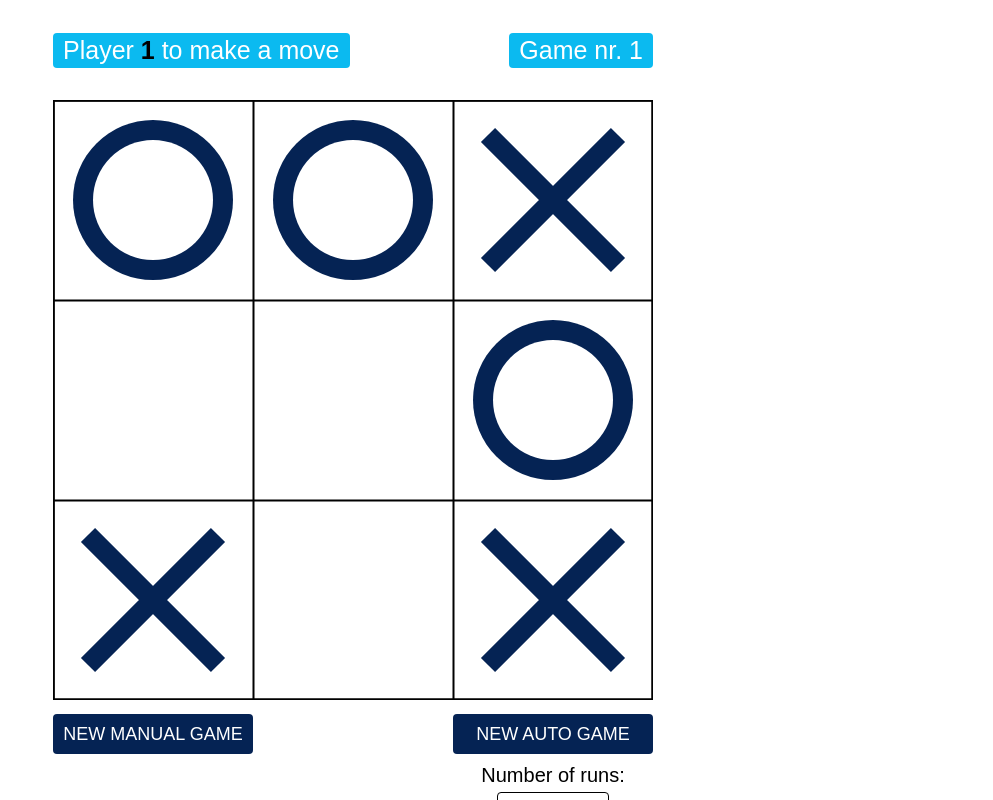
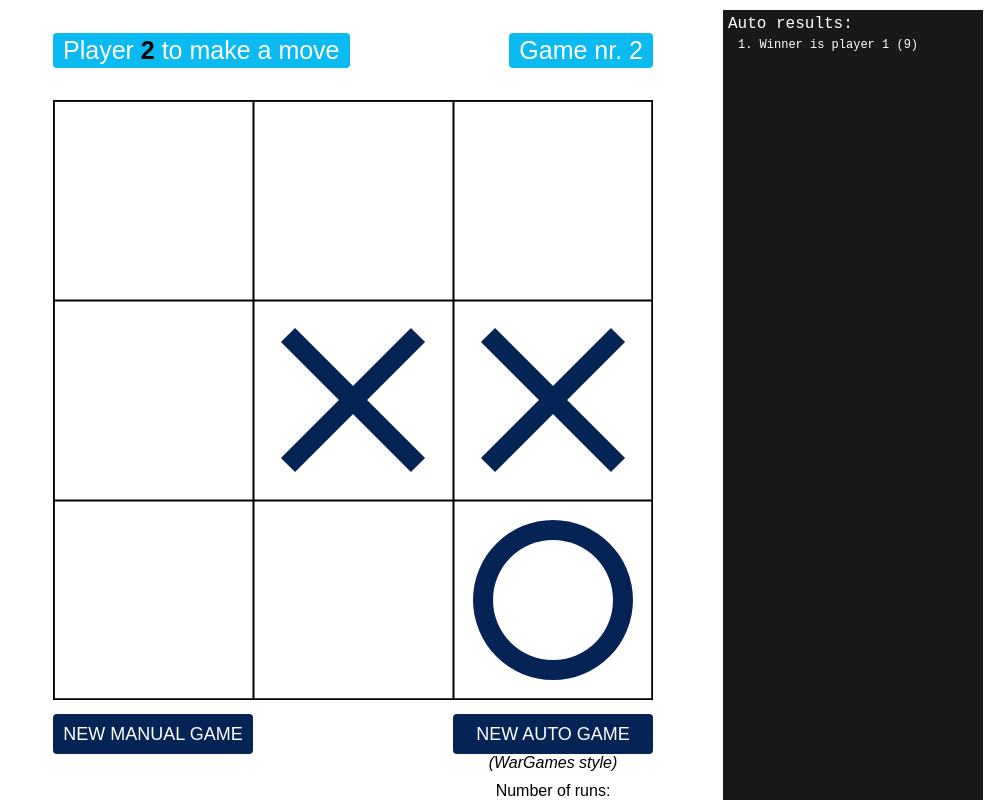
Before and after one commit to vitting/wasm-tictactoe, a website built with webpack: page index.html in a window 1280 px wide. Both pictures are taken after a click on the button "NEW AUTO GAME". Shown: the top 800 px of the page, without its empty margins (287-1280 px from the left). Built offline with nearby package versions, Linux system fonts and the light colour scheme.

Commit message:
show hide results

```diff
--- a/index.html
+++ b/index.html
@@ -9,16 +9,13 @@
     body {
       margin: 0px;
       padding: 0px;
+      font-family: Arial, Helvetica, sans-serif;
     }
 
     #container {
       display: grid;
       grid-template-rows: 100px auto auto;
       justify-items: center;
-    }
-
-    .row1 {
-      align-self: center;
     }
 
     #buttonContainer {
@@ -37,13 +34,13 @@
     #titleContainer {
       width: 600px;
       font-size: 25px;
-      font-family: Arial, Helvetica, sans-serif;
       display: grid;
       grid-template-columns: auto auto;
       justify-content: space-between;
     }
 
-    #title, #titleGameNumber {
+    #title,
+    #titleGameNumber {
       display: none;
       background-color: #0bbaf0;
       color: white;
@@ -60,12 +57,6 @@
       justify-self: right;
     }
 
-    #numberOfAutoRunsContainer, #showAutoRunsContainer {
-      display: grid;
-      grid-template-rows: auto auto;
-      justify-content: center;
-    }
-
     #newGameButton,
     #newAutoGameButton {
       width: 200px;
@@ -79,25 +70,59 @@
       border-radius: 4px;
     }
 
-    #numberOfAutoRuns,
-    #showAutoRuns {
-      width: 90px;
-      height: 30px;
-      padding: 0px 10px;
-      text-align: right;
-      font-size: 16px;
-      border-radius: 4px;
-      border: 1px solid black;
-    }
-
     #canvas {
       width: 600px;
       height: 600px;
     }
 
+    #resultContainer {
+      display: none;
+      background-color: rgba(0, 0, 0, 0.9);
+      color: white;
+      position: absolute;
+      width: 250px;
+      right: 10px;
+      top: 10px;
+      font-family: 'Courier New', Courier, monospace;
+      padding: 5px;
+      overflow: auto;
+      height: 900px;
+    }
+
+    #resultList {
+      font-size: 12px;
+      text-align: left;
+      margin-left: 10px;
+    }
+
+    #resultTitle {
+      text-align: start;
+    }
+
+    #resultsTime {
+      font-size: 12px;
+      margin-top: 5px;
+      margin-bottom: 5px;
+    }
+
+    input,
+    select {
+      width: 90px;
+      height: 30px;
+      padding: 0px 10px;
+      text-align: right;
+      font-size: 14px;
+      border-radius: 4px;
+      border: 1px solid black;
+    }
+
     label {
-      font-size: 20px;
-      font-family: Arial, Helvetica, sans-serif;
+      font-size: 16px;
+      text-align: center;
+    }
+
+    .row1 {
+      align-self: center;
     }
 
     .justify-self-center {
@@ -111,20 +136,38 @@
     .spacer-bottom {
       margin-bottom: 5px;
     }
+
+    .grid-2-row-center {
+      display: grid;
+      grid-template-rows: auto auto;
+      justify-content: center;
+    }
+
+    .italic {
+      font-style: italic;
+    }
   </style>
 </head>
 
 <body>
+  <div id="resultContainer">
+    <div id="resultTitle">Auto results:</div>
+    <div id="resultsTime"></div>
+    <div id="resultList">
+      <div>10. Winner is player 1!</div>
+    </div>
+  </div>
+
 
   <div id="container">
 
     <div id="titleContainer" class="row1">
-        <div id="title">Player <span id="playerToStartValue"></span> to make a move</div>
-        <div id= "titleGameNumber">Game nr. <span id="titleGameNumberValue"></span></div>
+      <div id="title">Player <span id="playerToStartValue"></span> to make a move</div>
+      <div id="titleGameNumber">Game nr. <span id="titleGameNumberValue"></span></div>
     </div>
 
     <div id="canvasContainer" class="row2">
-        <canvas id="canvas"></canvas>
+      <canvas id="canvas"></canvas>
     </div>
 
     <div id="buttonContainer" class="row3 spacer-top">
@@ -132,19 +175,34 @@
 
       <div id="autoGameContainer">
         <button id="newAutoGameButton" type="button">NEW AUTO GAME</button>
+        <div class="justify-self-center italic">(WarGames style)</div>
 
         <div>
-          <div id="numberOfAutoRunsContainer" class="spacer-top">
+          <div id="numberOfAutoRunsContainer" class="spacer-top grid-2-row-center">
             <label class="spacer-bottom" for="numberOfAutoRuns">Number of runs:</label>
-            <input type="text" class="justify-self-center" name="numberOfAutoRuns" id="numberOfAutoRuns" value="10" maxlength="8">
+            <input type="text" class="justify-self-center" name="numberOfAutoRuns" id="numberOfAutoRuns" value="10"
+              maxlength="8">
           </div>
 
-          <div id="showAutoRunsContainer" class="spacer-top">
+          <div id="showAutoRunsContainer" class="spacer-top grid-2-row-center">
             <label class="spacer-bottom" for="showAutoRuns">Show Moves:</label>
             <select name="showAutoRuns" id="showAutoRuns" class="justify-self-center">
               <option value="1">Ja</option>
               <option value="0">Nej</option>
             </select>
+          </div>
+
+          <div id="showResultContainer" class="spacer-top grid-2-row-center">
+            <label class="spacer-bottom" for="showAutoRuns">Show Result:</label>
+            <select name="showResult" id="showResult" class="justify-self-center">
+              <option value="1">Ja</option>
+              <option value="0">Nej</option>
+            </select>
+          </div>
+
+          <div id="numberOfmsContainer" class="spacer-top grid-2-row-center">
+            <label class="spacer-bottom" for="numberOfms">MS for move:</label>
+            <input type="text" class="justify-self-center" name="numberOfms" id="numberOfms" value="250" maxlength="8">
           </div>
         </div>
       </div>
--- a/js/index.ts
+++ b/js/index.ts
@@ -1,6 +1,6 @@
 import {TicTacToe} from "./tictactoe";
 
-let buttonElem = document.getElementById("newAutoGameButton");
+const buttonElem = document.getElementById("newAutoGameButton");
 
 let tictactoe = new TicTacToe();
 
@@ -9,13 +9,15 @@ tictactoe.init();
 buttonElem.addEventListener("click", () => {
     const showAutoRunsElem = document.getElementById("showAutoRuns") as HTMLSelectElement;
     const numberOfAutoRunsElem = document.getElementById("numberOfAutoRuns") as HTMLInputElement;
+    const numberOfmsElem = document.getElementById("numberOfms") as HTMLInputElement;
+    const showResultElem = document.getElementById("showResult") as HTMLSelectElement;
     let showAutoRuns: number = parseInt(showAutoRunsElem.value);
+    let showResult: number = parseInt(showResultElem.value);
     let numberOfAutoRuns: number = parseInt(numberOfAutoRunsElem.value);
-    console.log(showAutoRuns, numberOfAutoRuns);
-    tictactoe.runAuto(numberOfAutoRuns, showAutoRuns === 1);
-
+    let numberOfms: number = parseInt(numberOfmsElem.value);
+    console.log(showResultElem.value);
+    tictactoe.runAuto(numberOfAutoRuns, showAutoRuns === 1, numberOfms, showResult === 1);
 });
-
 
 let buttonManual = document.getElementById("newGameButton") as HTMLButtonElement;
 
--- a/js/tictactoe.ts
+++ b/js/tictactoe.ts
@@ -20,22 +20,33 @@ export class TicTacToe {
     private _messageElementFillColor: string = "rgba(42, 163, 97, 0.8)";
     private _messageTextElementFillColor: string = "rgba(255, 255, 255, 1)";
     private _isCanvasEventListenerAdded = false;
-
+    private _autoRunWinners: number[] = [];
+/// TODO: Statestik
     constructor() {}
 
     public init() {
         this.initRun();
     }
 
-    public async runAuto(numberOfGames: number, showMoves: boolean = false) {
+    public async runAuto(numberOfGames: number, showMoves: boolean = false, moveMs: number = 250, showResult: boolean = false) {
+        let start: number = Date.now();
+        let end: number = 0;
+        this._autoRunWinners = [];
+        this.addResult(null);
+        this.showResults(showResult);
+
         for (let index = 0; index < numberOfGames; index++) {
-            this.newGame(false);
+            this.newGame(false, showResult);
             this.setGameMoveText((index + 1).toString());
-            await this.autoMakeMoves(showMoves);
+            await this.autoMakeMoves(showMoves, (index + 1), moveMs);
         }
+
+        end = Date.now();
+        let stat = this.autoStatistic(numberOfGames);
+        this.setResultTime(`${numberOfGames.toString()} Games played in ${(end-start).toString()} ms.\n Player1 won: ${stat[0]}, Player2 won: ${stat[1]}, draws: ${stat[2]}`);
     }
 
-    public newGame(enableCanvasClick: boolean) {
+    public newGame(enableCanvasClick: boolean, showResult: boolean = false) {
         this._currentPlayer = 0;
         this._moveCount = 0;
         this._moves = [];
@@ -44,29 +55,38 @@ export class TicTacToe {
         this.setGameMoveText();
         if (enableCanvasClick && !this._isCanvasEventListenerAdded) {
             this.showGameNumber(false);
+            this.showResults(false);
             this._canvas.addEventListener("click", (e) => this.canvasClick(e));
             this._isCanvasEventListenerAdded = true;
         } else {
             this.showGameNumber(true);
             this.setGameMoveText("0");
+            this.showResults(showResult);
         }
 
         this.setPlayerToMove(this.getPlayerToStart());
     }
 
-    private async autoMakeMoves(showMoves: boolean) {
+    private autoStatistic(numberOfGames: number): [number, number, number] {
+        let player1Count = this._autoRunWinners.filter((value) => value === 1).length;
+        let player2Count = this._autoRunWinners.length - player1Count;
+        let draws = numberOfGames - (player1Count + player2Count);
+        return [player1Count, player2Count, draws];
+    }
+
+    private async autoMakeMoves(showMoves: boolean, autoRunNumber: number, moveMs: number) {
         let moveIndex = this.autoGetIndex();
 
-        while (this.addMove(moveIndex) === MoveState.Started) {
+        while (this.addMove(moveIndex, autoRunNumber) === MoveState.Started) {
             if (showMoves) {
-                await sleep(500);
+                await sleep(moveMs);
             }
 
             moveIndex = this.autoGetIndex();
         }
 
         if (showMoves) {
-            await sleep(500);
+            await sleep(moveMs);
         }
     }
 
@@ -98,7 +118,7 @@ export class TicTacToe {
         let state = this.addMove(index);
     }
 
-    private addMove(cell: number): MoveState {
+    private addMove(cell: number, autoRunNumber: number = 0): MoveState {
         let state = MoveState.Finished;
         let move: IMove = this._moves[cell];
 
@@ -114,27 +134,34 @@ export class TicTacToe {
             }
 
             this._moveCount++;
-            state = this.moveCheck();
+            state = this.moveCheck(autoRunNumber);
         }
 
         return state;
     }
 
-    private moveCheck(): MoveState {
+    private moveCheck(autoRunNumber: number = 0): MoveState {
         let state = MoveState.Started;
         const winner = this.checkForWinner(this.parseCells());
         if (winner.winnerType != WinnerEnum.None) {
+            let moveCount = this._moveCount;
             this._moveCount = 10;
             this.drawWinner(winner.cells);
             this.drawMessage(`Winner is player ${winner.winnerType}!`);
             state = MoveState.Finished;
             this.showHidePlayerToMove(false);
             this.showGameNumber(false);
+            this.addResult(`${autoRunNumber}. Winner is player ${winner.winnerType} (${moveCount})`);
+
+            if (autoRunNumber !== 0) {
+                winner.winnerType === WinnerEnum.Player1 ? this._autoRunWinners.push(1) : this._autoRunWinners.push(2);
+            }
         } else if (!this.isThereMoreMoves()) {
             this.drawMessage("No winner!");
             state = MoveState.Finished;
             this.showHidePlayerToMove(false);
             this.showGameNumber(false);
+            this.addResult(`${autoRunNumber}. Was a draw!`);
         }
 
         return state;
@@ -176,6 +203,32 @@ export class TicTacToe {
             titleGameNumber.style.display = "block";
         } else {
             titleGameNumber.style.display = "none";
+        }
+    }
+
+    private setResultTime(text: string) {
+        let elem = document.getElementById("resultsTime");
+        elem.innerText = text;
+    }
+
+    private addResult(text: string) {
+        let list = document.getElementById("resultList");
+        if (text !== null) {
+            let div = document.createElement("div");
+            div.innerText = text;
+            list.appendChild(div);
+        } else {
+            list.innerHTML = "";
+        }
+    }
+
+    private showResults(show: boolean) {
+        const results = document.getElementById("resultContainer");
+
+        if (show) {
+            results.style.display = "block";
+        } else {
+            results.style.display = "none";
         }
     }
 
@@ -240,7 +293,6 @@ export class TicTacToe {
                     type: CellType.None
                 });
             });
-
         });
     }
 
@@ -320,14 +372,14 @@ export class TicTacToe {
         };
     }
 
-    private getCellCoordinates(rowCol: IRowCol) {
-        let x = rowCol.col * this._cellWidth;
-        let y = rowCol.row * this._cellHeight;
-        return {
-            x: x,
-            y: y
-        }
-    }
+    // private getCellCoordinates(rowCol: IRowCol) {
+    //     let x = rowCol.col * this._cellWidth;
+    //     let y = rowCol.row * this._cellHeight;
+    //     return {
+    //         x: x,
+    //         y: y
+    //     }
+    // }
 
     private getIndex(rowCol: IRowCol) {
         return rowCol.row * this._colCount + rowCol.col;
```
